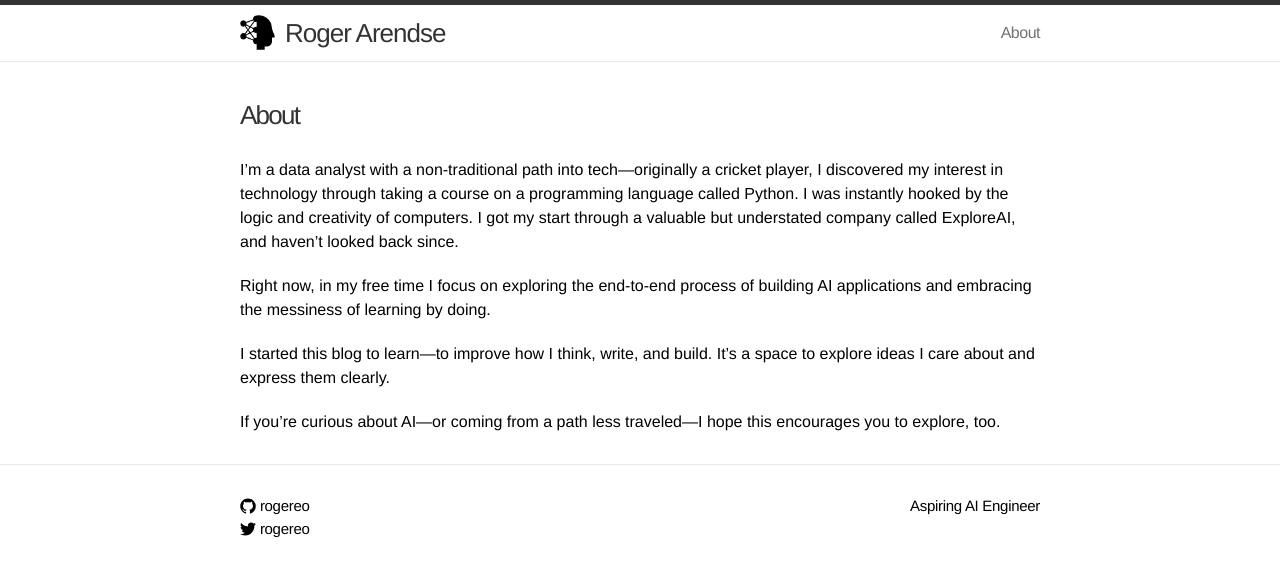
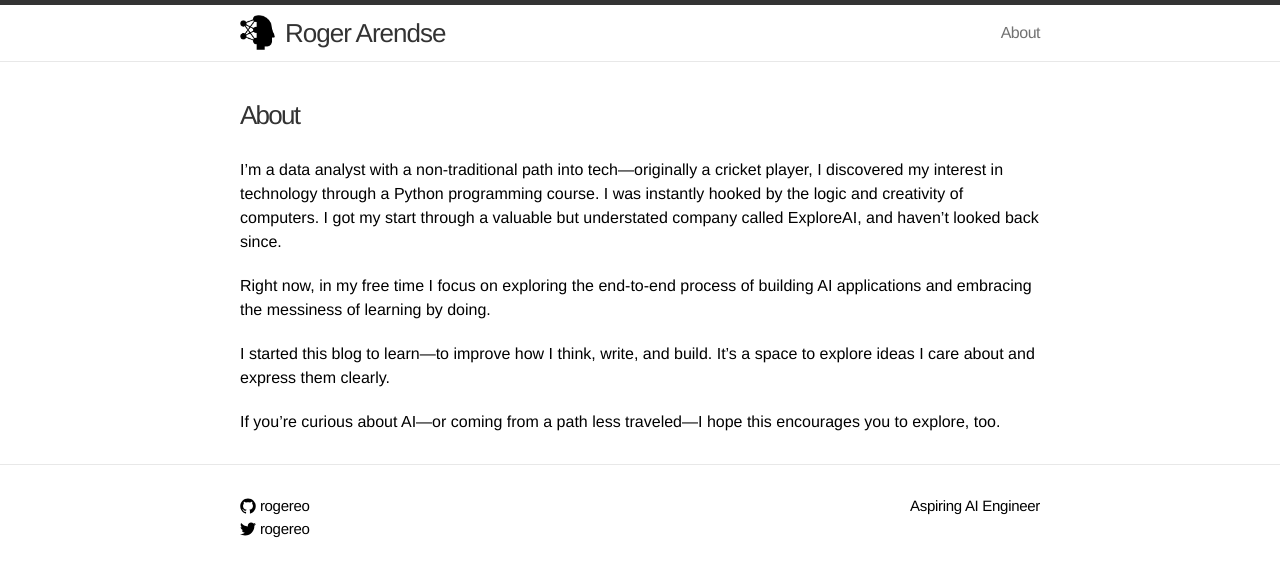
Before and after one commit to rogereo/rogereo.github.io, a Jekyll site: the page built from about.md, in a window 1280 px wide. Shown: the top 577 px of the page. Built offline with Jekyll 4.4.1, drawn with Linux system fonts in a browser that asks for light colours.

Commit message:
description

```diff
--- a/about.md
+++ b/about.md
@@ -5,7 +5,7 @@ permalink: /about/
 includelink: true
 ---
 
-I’m a data analyst with a non-traditional path into tech—originally a cricket player, I discovered my interest in technology through taking a course on a programming language called Python. I was instantly hooked by the logic and creativity of computers. I got my start through a valuable but understated company called ExploreAI, and haven’t looked back since.
+I’m a data analyst with a non-traditional path into tech—originally a cricket player,  I discovered my interest in technology through a Python programming course. I was instantly hooked by the logic and creativity of computers. I got my start through a valuable but understated company called ExploreAI, and haven’t looked back since.
 
 Right now, in my free time I focus on exploring the end-to-end process of building AI applications and embracing the messiness of learning by doing.
 
```
